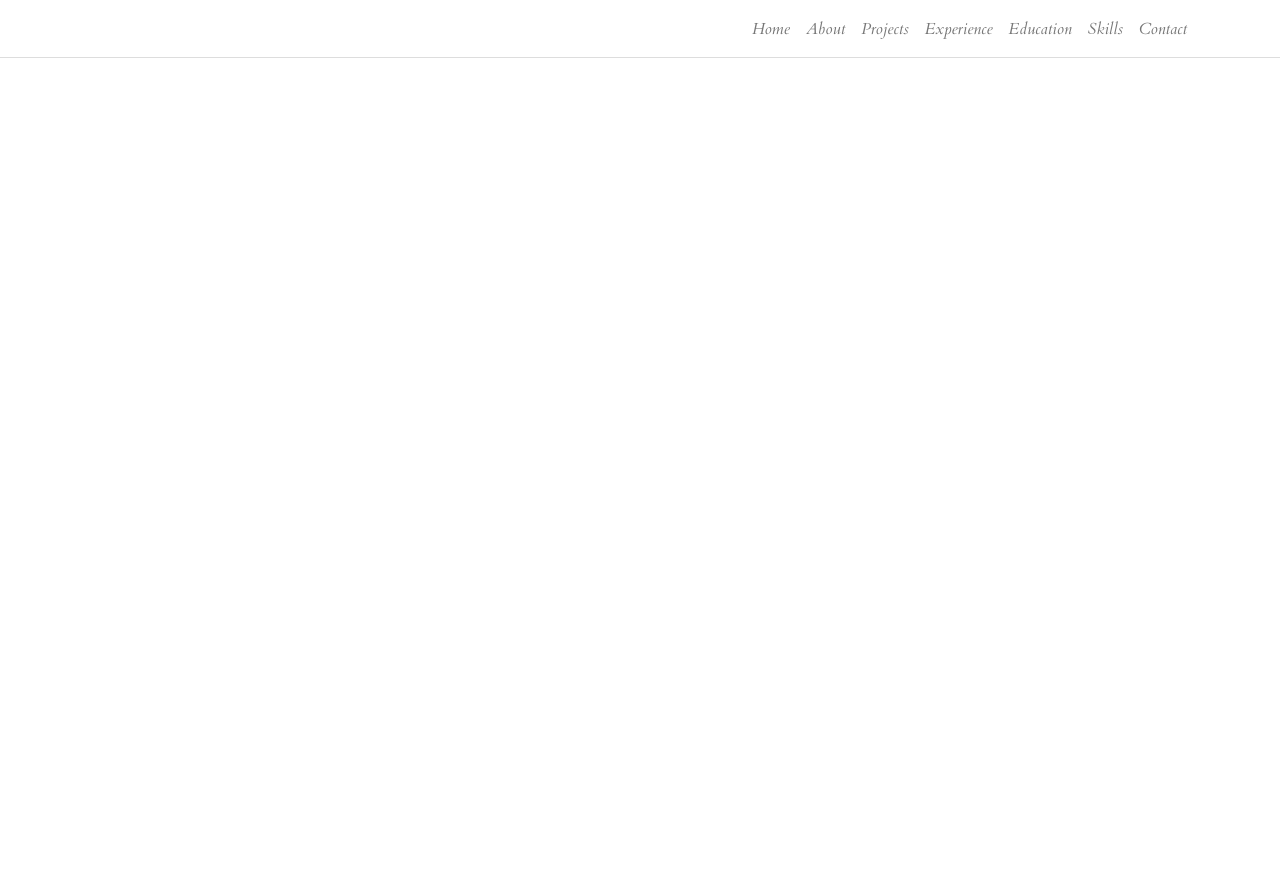
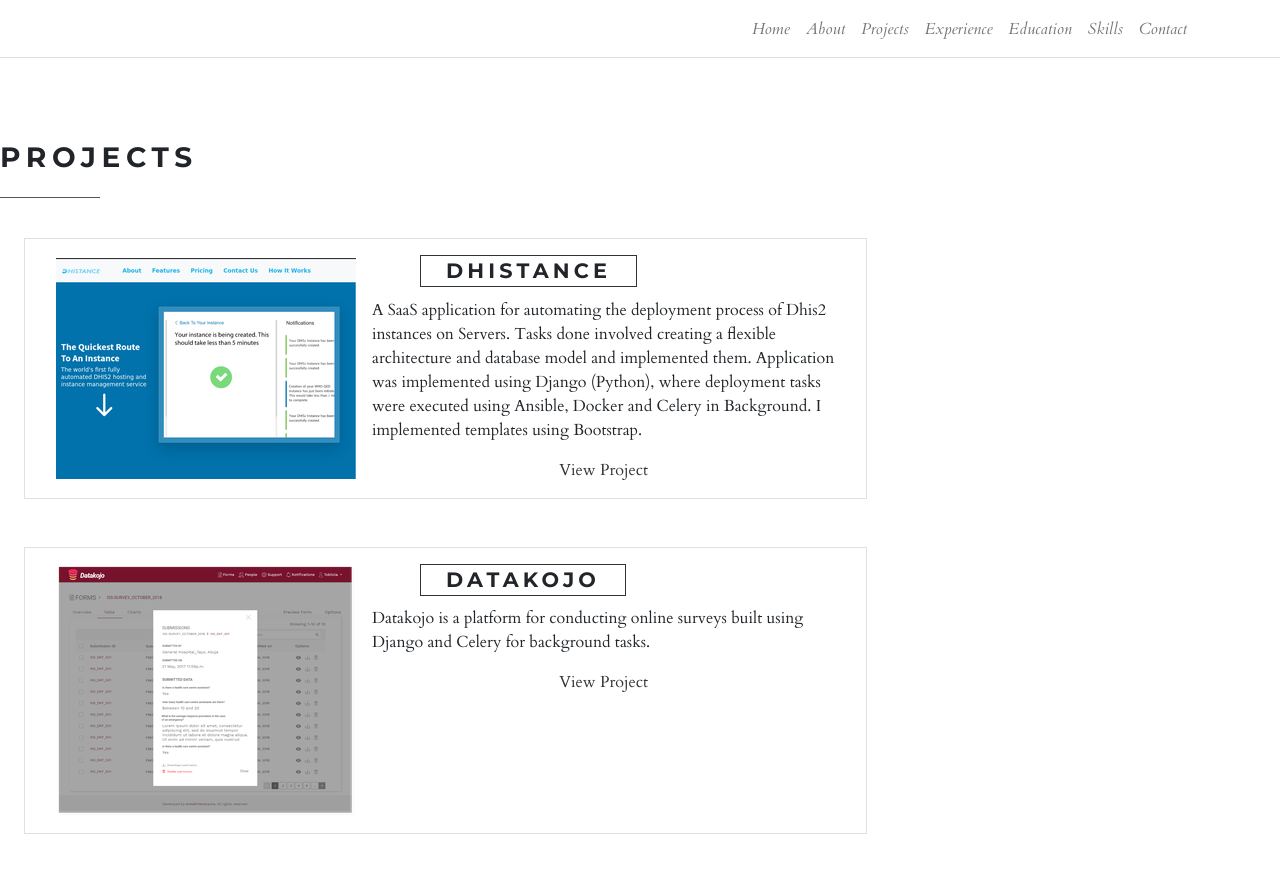
Before and after one commit to Iamdavidonuh/Iamdavidonuh.github.io, a plain HTML site: page project.html in a window 1280 px wide. Before the commit the page ends 800 px from the top, so only its background shows below. Drawn offline with nearby package versions, Linux system fonts and the light colour scheme.

Commit message:
add datakojo and dhistance to project page

```diff
--- a/project.html
+++ b/project.html
@@ -44,7 +44,7 @@
                 <ul class="navbar-nav ml-auto">
                     <li class="nav-item"><a href="/" class="nav-link link-scroll">Home</a></li>
                     <li class="nav-item"><a href="/#about" class="nav-link link-scroll">About </a></li>
-                    <li class="nav-item"><a href="/project.html" class="nav-link link-scroll">Projects</a></li>
+                    <li class="nav-item"><a href="#project" class="nav-link link-scroll">Projects</a></li>
                     <li class="nav-item"><a href="/#work" class="nav-link link-scroll">Experience</a></li>
                     <li class="nav-item"><a href="/#education" class="nav-link link-scroll">Education</a></li>
                     <li class="nav-item"><a href="/#skills" class="nav-link link-scroll">Skills</a></li>
@@ -55,8 +55,38 @@
             </nav>
         </header>
 
-        <div class="container">
+        <!-- projects -->
+        <div id="project" class="education">
+            <h3 class="heading">Projects</h3>
+            <div class="row">
+                <div class="col-lg-8">
+                    <div class="container mb-3 ml-4 border">
+                        <div class="work-info p-3">
+                            <div class="media">
+                                <img class="align-self-center mr-3" src="img/dhistance.png" alt="dhistance.com">
+                                <div class="media-body">
+                                <h5 class="mt-0 ml-5">Dhistance</h5>
+                                <p>A SaaS application for automating the deployment process of Dhis2 instances on Servers. Tasks done involved creating a flexible architecture and database model and implemented them. Application was implemented using Django (Python), where deployment tasks were executed using Ansible, Docker and Celery in Background. I implemented templates using Bootstrap.</p>
+                                <p class="mb-0 text-center"> <a href="https://dhistance.com" target="blank">View Project</a></p>
+                                </div>
+                            </div>
+                        </div>
+                    </div>
 
+                    <div class="container mt-5 ml-4 border">
+                        <div class="work-info p-3">
+                            <div class="media">
+                                <img class="align-self-center mr-3" src="img/datakojo.png" alt="dhistance.com">
+                                <div class="media-body">
+                                    <h5 class="mt-0 ml-5">Datakojo</h5>
+                                    <p>Datakojo is a platform for conducting online surveys built using Django and Celery for background tasks.</p>
+                                    <p class="mb-0 text-center"> <a href="https://www.datakojo.com/" target="blank">View Project</a></p>
+                                </div>
+                                </div>
+                        </div>
+                    </div>
+                </div>
+            </div>
         </div>
       </body>
 </html>
```
Also changed, not shown: index.html (+4 -2 lines), img/datakojo.png (added), img/dhistance.png (added).
